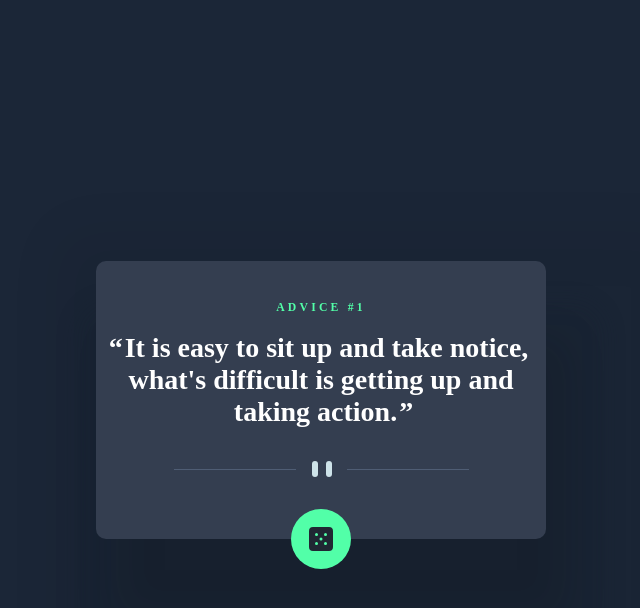
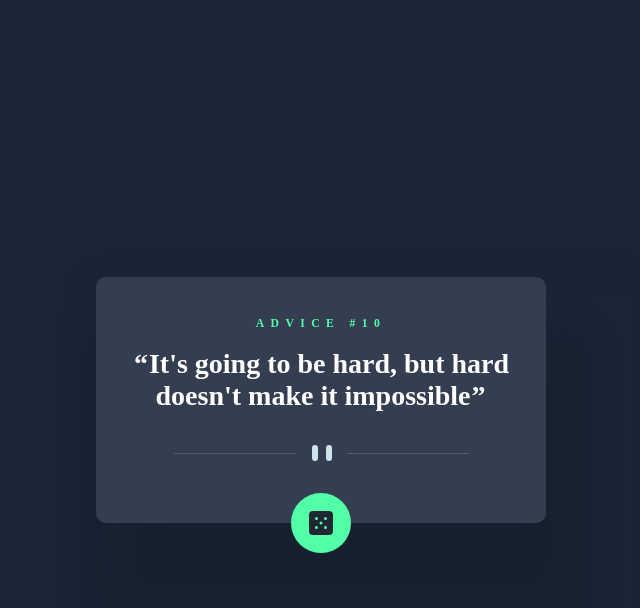
Before and after one commit to devenyam/Advice-Generator-App, a plain HTML site: page index.html in a window 1280 px wide. Both pictures are taken after a click on the element 640 px from the left and 539 px from the top of the page. Shown: the whole page, without its empty margins (319-959 px from the left). Drawn offline with Linux system fonts and the light colour scheme.

Commit message:
More modifications

```diff
--- a/index.html
+++ b/index.html
@@ -16,10 +16,10 @@
   <body>
     <main class="container">
       <div class="advice-counter">
-        <h3>Advice #1</h3>
+        <h3 class="advice-number">Advice #1</h3>
       </div>
-      <div class="advice">
-        <p>
+      <div class="advice-container">
+        <p class="advice">
           It is easy to sit up and take notice, what's difficult is getting up
           and taking action.
         </p>
@@ -31,8 +31,8 @@
           class="divider"
         />
       </div>
-      <div class="advice-dice">
-        <img src="./images/icon-dice.svg" alt="dice" class="dice" />
+      <div class="advice-dice dice">
+        <img src="./images/icon-dice.svg" alt="dice" />
       </div>
     </main>
   </body>
--- a/script.js
+++ b/script.js
@@ -1,25 +1,44 @@
 'use strict';
-const advice = [
-  `It is easy to sit up and take notice, what's difficult is getting up and taking action.`,
-  `If your dreams don’t scare you, they’re not big enough.`,
-  `It’s better to aim high and miss than aim low and hit.`,
-  `Look up at the stars and not down at your feet. Try to make sense of what you see, and wonder about what makes the universe exist. Be curious.`,
-  `You are the average of the five people you spend the most time with.`,
+
+const dice = document.querySelector('.dice');
+const adviceNumber = document.querySelector('.advice-number');
+const advice = document.querySelector('.advice');
+
+const adviceAPI = [
+  `It is easy to sit up and take notice, what's difficult is getting up and taking action`,
+  `If your dreams don’t scare you, they are not big enough`,
+  `It is better to aim high and miss than aim low and hit`,
+  `Look up at the stars and not down at your feet. Try to make sense of what you see, and wonder about what makes the universe exist. Be curious`,
+  `You are the average of the five people you spend the most time with`,
   `Failure is another steppingstone to greatness.`,
-  `The quieter you become, the more you are able to hear.`,
+  `The quieter you become, the more you are able to hear`,
   `Surround yourself with positive people`,
-  `If you want to fly, you have to give up the things that weigh you down.`,
-  `It's going to be hard, but hard doesn't make it impossible.`,
-  `If you don't like where you are, move. You are not a tree.`,
-  `If you fell down yesterday, stand up today.`,
-  `Failure is the opportunity to begin again more intelligently.`,
-  `Keep yours eyes on the stars, and your feet on the ground.`,
-  `One step at a time is good walking.`,
-  `Push harder than yesterday if you want a different tomorrow.`,
-  `Believe in yourself.`,
-  `If you change the way you look at things, the things you look at change.`,
-  `In the middle of difficulty lies opportunity.`,
-  `Every accomplishment starts with decision to try.`,
-  `Good things come to those who work for it.`,
-  `The only way to do great work is to love what you do.`,
+  `If you want to fly, you have to give up the things that weigh you down`,
+  `It's going to be hard, but hard doesn't make it impossible`,
+  `If you don't like where you are, move. You are not a tree`,
+  `If you fell down yesterday, stand up today`,
+  `Failure is the opportunity to begin again more intelligently`,
+  `Keep yours eyes on the stars, and your feet on the ground`,
+  `One step at a time is good walking`,
+  `Push harder than yesterday if you want a different tomorrow`,
+  `Believe in yourself`,
+  `If you change the way you look at things, the things you look at change`,
+  `In the middle of difficulty lies opportunity`,
+  `Every accomplishment starts with decision to try`,
+  `Good things come to those who work for it`,
+  `The only way to do great work is to love what you do`,
+  `Victory is sweetest when you've known defeat`,
 ];
+
+dice.addEventListener('click', toggleAdvice);
+
+function toggleAdvice() {
+  // generate random number to select advice from advice array randomly
+  const randomize = Math.floor(Math.random() * adviceAPI.length);
+
+  // update advice counter
+  adviceNumber.innerText = `Advice #${randomize + 1}`;
+
+  //return the advice to the DOM
+  return (advice.innerText = `${adviceAPI[randomize]}`);
+}
--- a/style.css
+++ b/style.css
@@ -4,6 +4,7 @@
   margin: 0;
   padding: 0;
   box-sizing: border-box;
+  user-select: none;
 }
 
 html,
@@ -24,7 +25,7 @@ body {
   justify-items: center;
   align-items: center;
   gap: 0.5rem;
-  width: 350px;
+  max-width: 350px;
   border-radius: 10px;
   box-shadow: 20px 80px 40px hsla(218, 27%, 6%, 0.151),
     20px 80px 20px 40px hsla(216, 35%, 14%, 0.212),
@@ -35,7 +36,7 @@ body {
   font-size: 10px;
   color: hsl(150, 100%, 66%);
   text-transform: uppercase;
-  letter-spacing: 0.2rem;
+  letter-spacing: 0.4rem;
   display: flex;
   justify-content: center;
   align-items: center;
@@ -43,7 +44,7 @@ body {
   width: 100%;
 }
 
-.advice {
+.advice-container {
   display: flex;
   justify-content: center;
   align-items: center;
@@ -51,21 +52,21 @@ body {
   padding: 0 10px 15px;
 }
 
-.advice p {
+.advice-container p {
   text-align: center;
   font-weight: 800;
   font-size: 28px;
   color: hsl(0, 0%, 100%);
 }
 
-.advice p::before {
+.advice-container p::before {
   content: open-quote;
-  margin: -5px;
+  margin: 1px;
 }
 
-.advice p::after {
+.advice-container p::after {
   content: close-quote;
-  margin: -5px;
+  margin: 1px;
 }
 
 .advice-divider {
@@ -90,7 +91,22 @@ body {
 
 @media screen and (max-width: 280px) {
   .container {
-    max-width: 80%;
+    max-width: 270px;
+    box-shadow: none;
+  }
+
+  .advice-divider {
+    width: 100%;
+  }
+
+  .advice-divider .divider {
+    max-width: 270px;
+  }
+}
+
+@media screen and (max-width: 500px) {
+  .container {
+    box-shadow: none;
   }
 }
 
```
